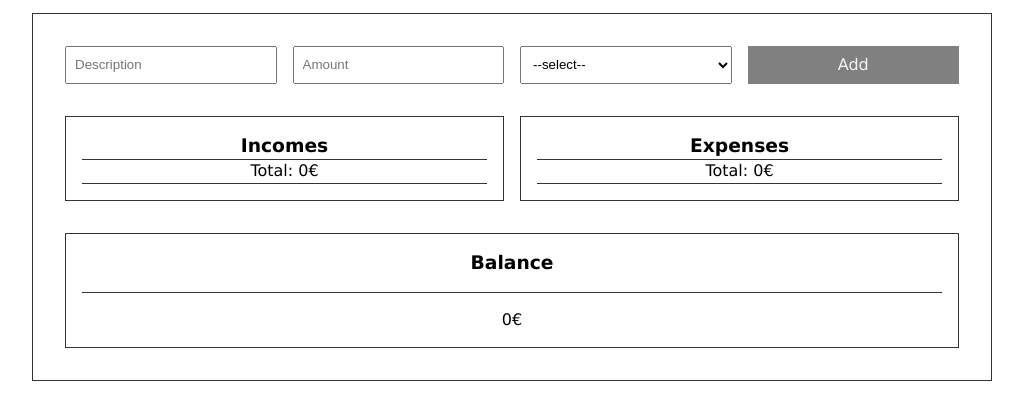
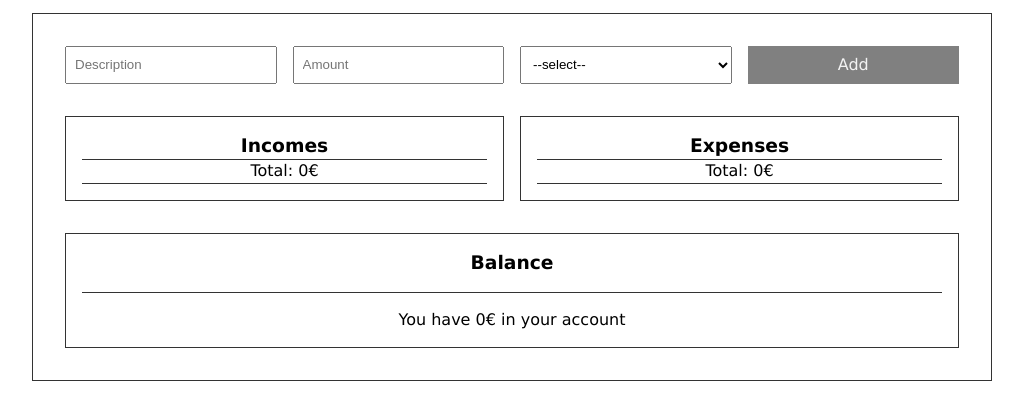
Before and after one commit to Mangals30/Account-Balance, a plain HTML site: page index.html in a window 1280 px wide. Shown: the part 130-550 px from the top of the page, without its empty margins (128-1151 px from the left). Drawn offline with nearby package versions, Linux system fonts and the light colour scheme.

Commit message:
message modified

```diff
--- a/index.html
+++ b/index.html
@@ -40,7 +40,7 @@
         <div class="py">
             <div class="grids py by account-balance">
                 <h3>Balance</h3>
-                <div class="balance-description"></div>
+                <div>You have <span class="balance-description"></span> in your account</div>
             </div>
         </div>
     </div>
```
